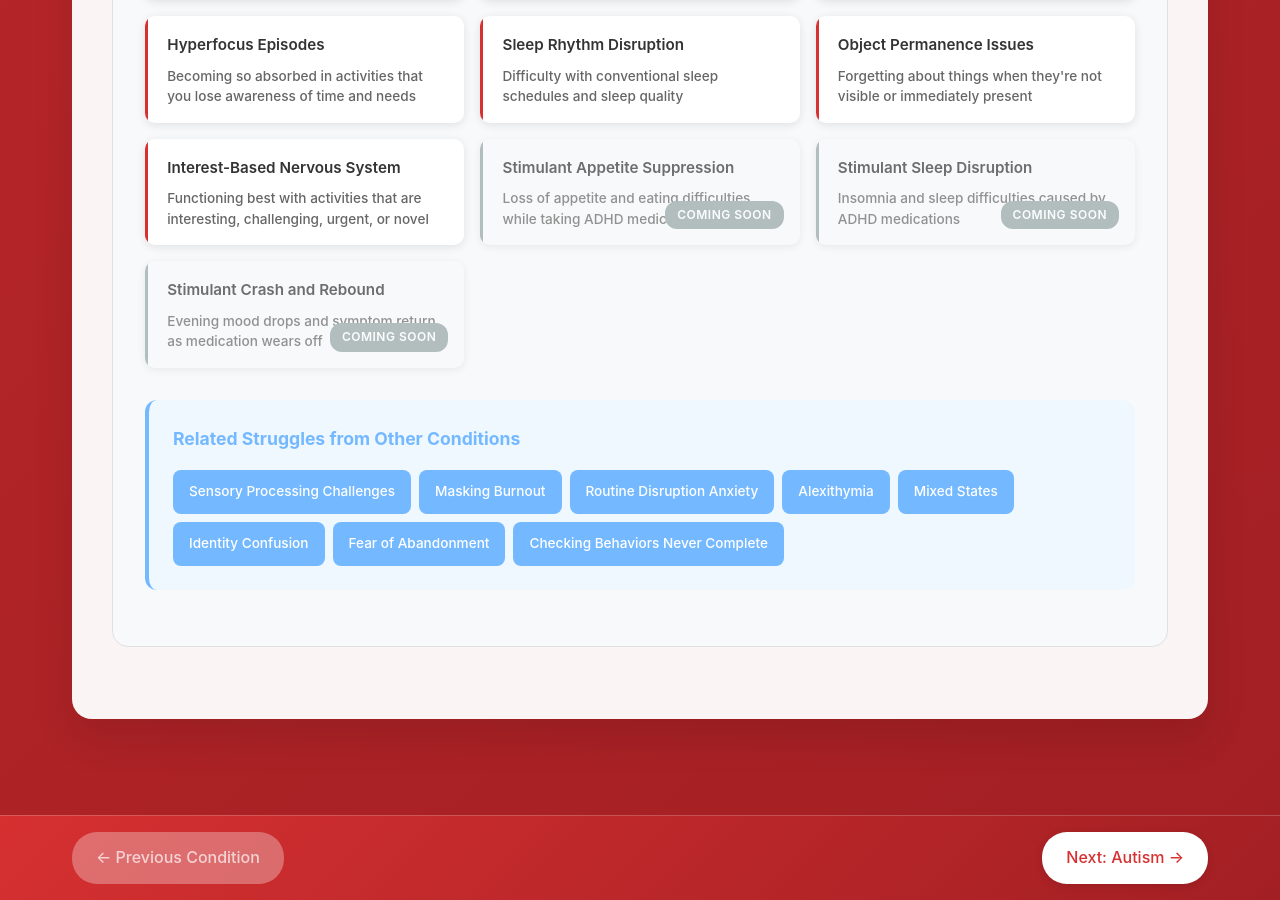
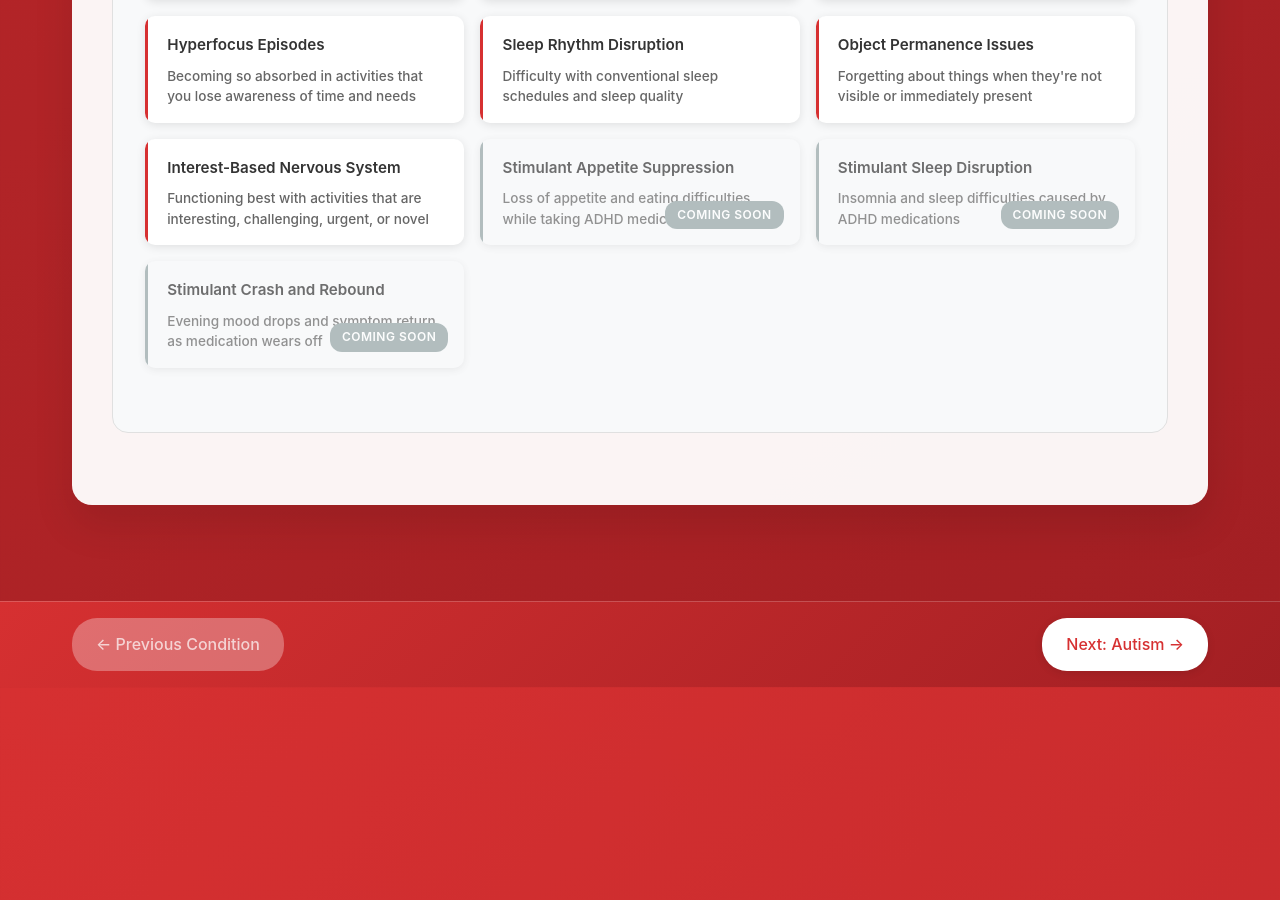
Before and after one commit to neurodivergent-survival-guide/neurodivergent-survival-guide, a Jekyll site: the page built from conditions/adhd.html, in a window 1280 px wide and 900 px high, scrolled down 4336 px. Built offline with Jekyll 4.4.1, drawn with Linux system fonts in a browser that asks for light colours; after the commit the page ends 5023 px from its top, so only the background shows below that.

Commit message:
Update condition.html

```diff
--- a/_layouts/condition.html
+++ b/_layouts/condition.html
@@ -711,20 +711,6 @@ layout: default
                         </div>
                     {% endfor %}
                 </div>
-
-                <div class="cross-cutting-section">
-                    <h4>Related Struggles from Other Conditions</h4>
-                    <div class="cross-cutting-links">
-                        <a href="{{ '/struggles/sensory-processing-challenges.html' | relative_url }}" class="cross-cutting-link">Sensory Processing Challenges</a>
-                        <a href="{{ '/struggles/masking-burnout.html' | relative_url }}" class="cross-cutting-link">Masking Burnout</a>
-                        <a href="{{ '/struggles/routine-disruption-anxiety.html' | relative_url }}" class="cross-cutting-link">Routine Disruption Anxiety</a>
-                        <a href="{{ '/struggles/alexithymia.html' | relative_url }}" class="cross-cutting-link">Alexithymia</a>
-                        <a href="{{ '/struggles/mixed-states.html' | relative_url }}" class="cross-cutting-link">Mixed States</a>
-                        <a href="{{ '/struggles/identity-confusion-between-episodes.html' | relative_url }}" class="cross-cutting-link">Identity Confusion</a>
-                        <a href="{{ '/struggles/fear-of-abandonment.html' | relative_url }}" class="cross-cutting-link">Fear of Abandonment</a>
-                        <a href="{{ '/struggles/checking-behaviors-never-complete.html' | relative_url }}" class="cross-cutting-link">Checking Behaviors Never Complete</a>
-                    </div>
-                </div>
             </div>
         </div>
     </main>
```
